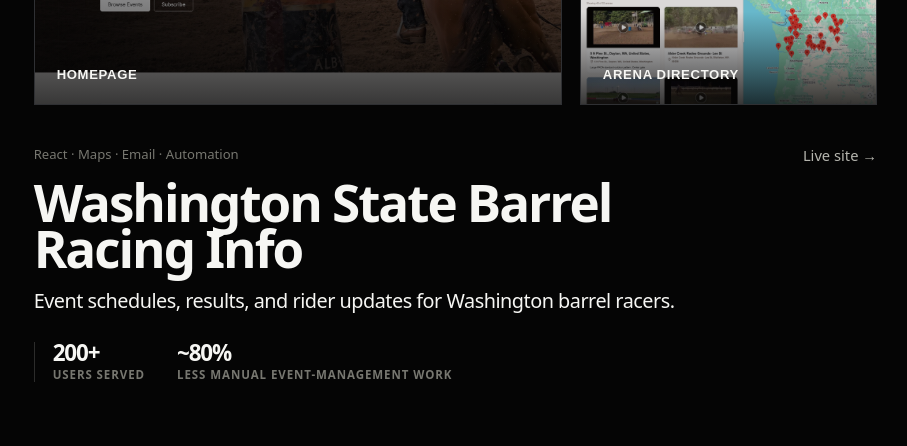
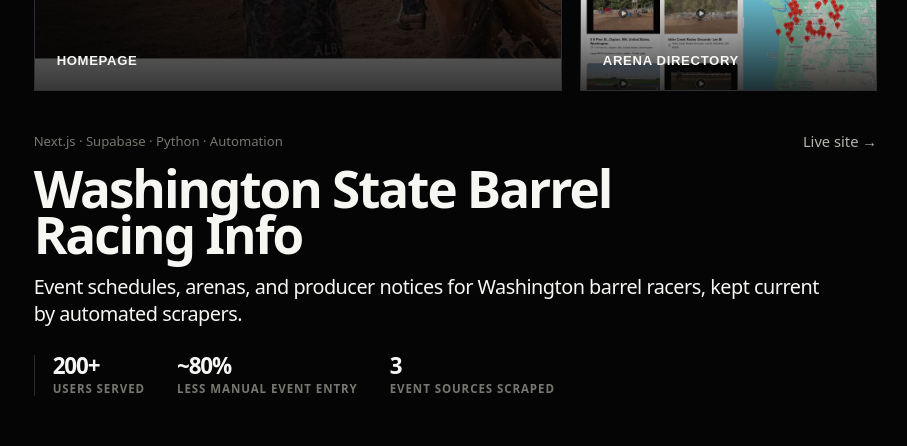
Before and after one commit to blakealmanza/portfolio, a Next.js app: page / in a window 1280 px wide. Shown: the part 2620-3066 px from the top of the page, without its empty margins (373-1280 px from the left). Built offline with nearby package versions, Linux system fonts and the light colour scheme; no server answers; a web font is replaced by a local one.

Commit message:
Update WSBRI stack, scraper pipeline, and metrics

```diff
--- a/src/content/case-studies.ts
+++ b/src/content/case-studies.ts
@@ -18,7 +18,7 @@ export const caseStudiesBySlug: Record<string, CaseStudy> = {
   wsbri: {
     framing: "Regional barrel-racing information, transformed from scattered listings into a maintained planning resource.",
     heroCapture: { title: "A dependable regional planning system", detail: "Source information becomes reviewed event data riders can use" },
-    stack: "Next.js · Supabase · Python · GitHub Actions · Google Maps · Memberstack · Resend",
+    stack: "Next.js · Supabase · Python · GitHub Actions · Memberstack · Google Maps · Google Calendar",
   },
   "kimbo-learning": {
     framing: "Interactive, AI-powered reading adventures that give young learners more agency in how they practice.",
--- a/src/content/projects.ts
+++ b/src/content/projects.ts
@@ -190,29 +190,36 @@ const projectRecords: CaseStudyProject[] = [
     slug: "wsbri",
     number: "03",
     title: "Washington State Barrel Racing Info",
-    type: "Community event platform",
-    summary: "Event schedules, results, and rider updates for Washington barrel racers.",
-    description: "A central hub for competitors to find events, follow results, explore arenas, and receive timely updates.",
-    stack: "Calendar UI · Google Maps · Resend · Automation",
-        homepageStack: "React · Maps · Email · Automation",
+    type: "Community event platform · Freelance",
+    summary: "Event schedules, arenas, and producer notices for Washington barrel racers, kept current by automated scrapers.",
+    description: "A central hub where riders find and save events, explore arenas, and get registration alerts, with paid memberships and an admin review workflow.",
+    stack: "Next.js · TypeScript · Supabase · Python · GitHub Actions · Memberstack · Google Maps · Google Calendar",
+    homepageStack: "Next.js · Supabase · Python · Automation",
     metrics: [
       { value: "200+", label: "users served" },
-      { value: "~80%", label: "less manual event-management work" },
+      { value: "~80%", label: "less manual event entry" },
+      { value: "3", label: "event sources scraped" },
     ],
 
     problem:
-      "Event information and rider updates need to be timely and easy to find. Managing that information manually creates repeated administrative work and makes it harder for competitors to stay informed.",
+      "Barrel racing events were scattered across producer websites, social posts, and group updates. Keeping a single listing current by hand meant repeated data entry and made it hard for riders to plan.",
     solution:
-      "I built a central event platform with a calendar, arena directory, and communication workflow that makes information easier to publish, discover, and maintain.",
+      "I designed and built the platform: event list and calendar views with filters, saved events, paid memberships, and an arena and organization directory. Python scrapers pull from 3 event sources and fuzzy-match duplicates into a staging queue that admins review before publishing. I later migrated the site from Vite to Next.js 16 and added registration alerts and Google Calendar sync.",
     architecture: {
-      caption: "The platform turns event information into a searchable, shareable community resource.",
+      caption: "Scraped and submitted events are reviewed before they become the data riders rely on.",
       stages: [
-        [{ label: "Event information", detail: "Schedules and updates" }],
-        [{ label: "WSBRI platform", detail: "Calendar + automation" }],
         [
-          { label: "Riders", detail: "Events and results" },
-          { label: "Email updates", detail: "Timely communication" },
-          { label: "Arena directory", detail: "Maps and venue details" },
+          { label: "Event sources", detail: "3 producer sites" },
+          { label: "Python scrapers", detail: "GitHub Actions" },
+        ],
+        [
+          { label: "Staging + admin review", detail: "Fuzzy de-duplication" },
+          { label: "Supabase", detail: "Events, arenas, members" },
+        ],
+        [
+          { label: "Next.js site", detail: "List + calendar views" },
+          { label: "Registration alerts", detail: "Automated notices" },
+          { label: "Google Calendar", detail: "Event sync" },
         ],
       ],
     },
@@ -223,9 +230,9 @@ const projectRecords: CaseStudyProject[] = [
           "The system prioritizes the information people need around an event—what is happening, where it is, and when it changes—rather than treating the site as a static directory.",
       },
       {
-        title: "Automate repetitive administration",
+        title: "Automate collection, keep a human in the loop",
         description:
-          "The publishing and event-management workflow was designed to reduce manual work by approximately 80%, leaving more time for the people running events.",
+          "Scrapers handle repetitive data entry, but every scraped event lands in a staging queue for admin review. Fuzzy de-duplication catches the same event listed by multiple sources, cutting manual entry by about 80%.",
       },
     ],
     media: [
```
